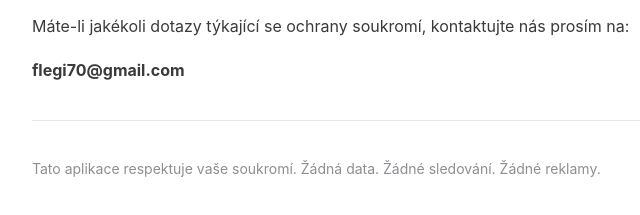
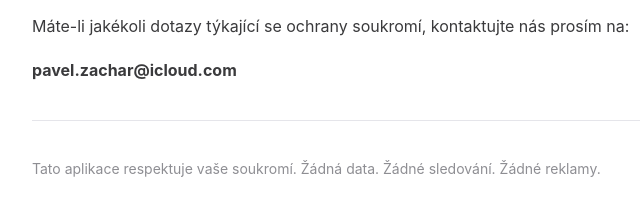
Before and after one commit to flegi70-tech/ms2026-privacy, a plain HTML site: page index.html in a window 1280 px wide. Shown: the part 1142-1357 px from the top of the page, 268-908 px from the left. Drawn offline with Linux system fonts and the light colour scheme.

Commit message:
index.html

```diff
--- a/index.html
+++ b/index.html
@@ -52,7 +52,7 @@
 
   <h2>Kontakt</h2>
   <p>Máte-li jakékoli dotazy týkající se ochrany soukromí, kontaktujte nás prosím na:</p>
-  <p><strong>flegi70@gmail.com</strong></p>
+  <p><strong>pavel.zachar@icloud.com</strong></p>
 
   <hr>
 
```
